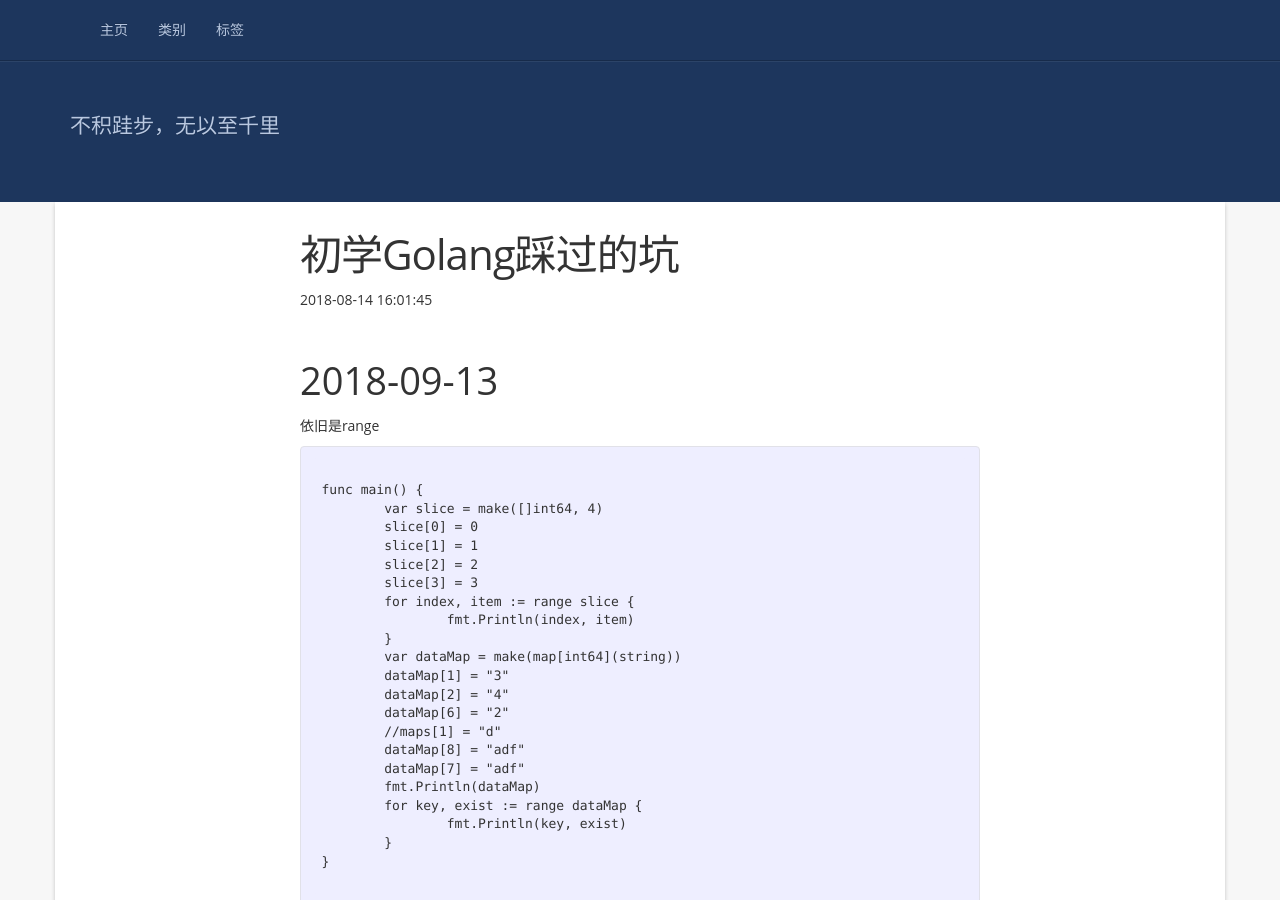
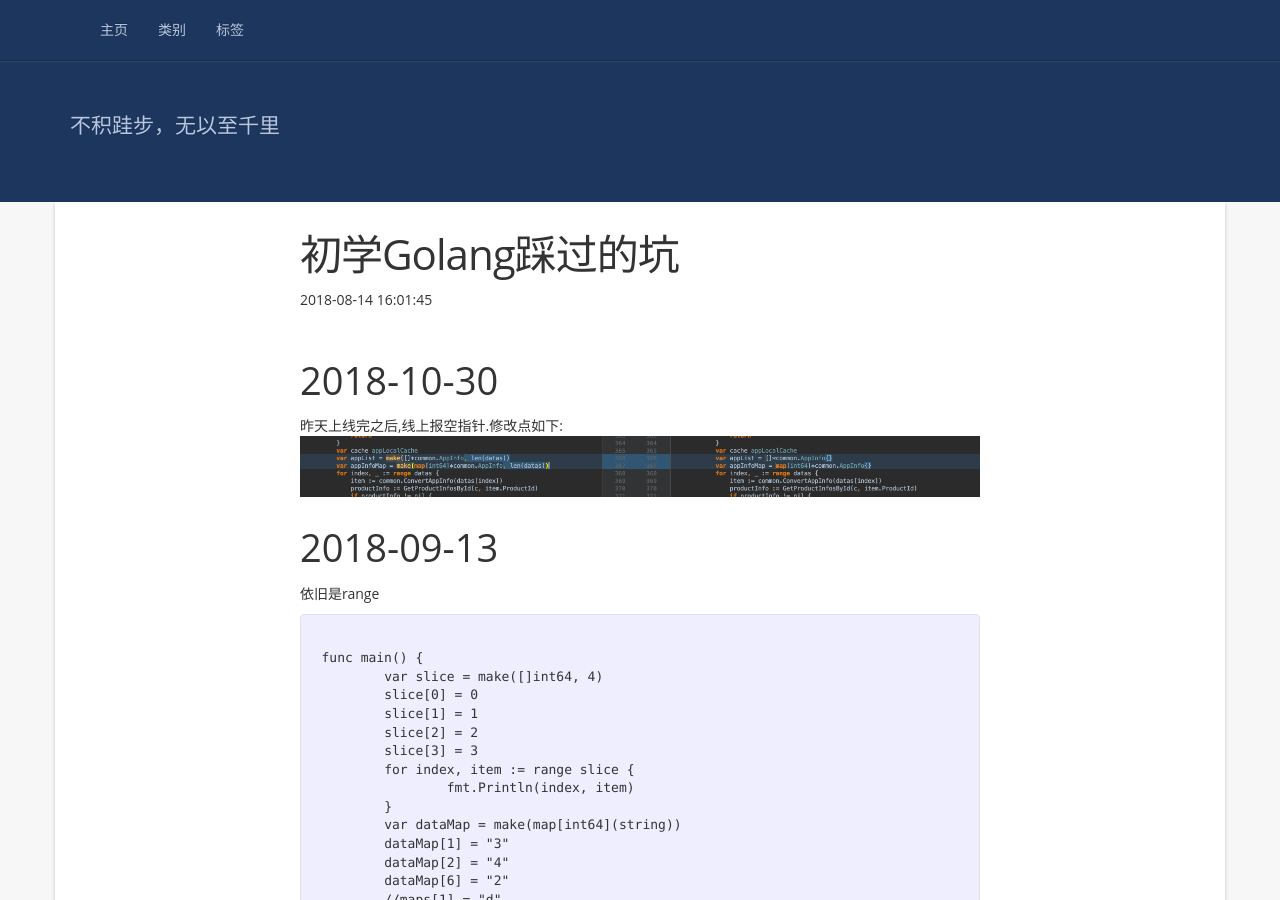
Before and after one commit to caojinyan24/swa19.github.io, a Jekyll site: the page built from _posts/2018/201808/2018-08-15-go-range.md, in a window 1280 px wide and 900 px high. Built offline with Jekyll 4.4.1, drawn with Linux system fonts in a browser that asks for light colours; nearby versions of some CDN libraries.

Commit message:
go
Change-Id: I78f8330f061834698d2ac4eb378e4e6f3e1adb5a

```diff
--- a/_posts/2018/201808/2018-08-15-go-range.md
+++ b/_posts/2018/201808/2018-08-15-go-range.md
@@ -6,6 +6,10 @@ categories: 基础
 tags: go
 ---
 
+# 2018-10-30
+
+昨天上线完之后,线上报空指针.修改点如下:
+![go-init.png](/_pic/201808/go-init.png)
 
 # 2018-09-13
 
```
Also changed, not shown: _pic/201808/go-init.png (added).
